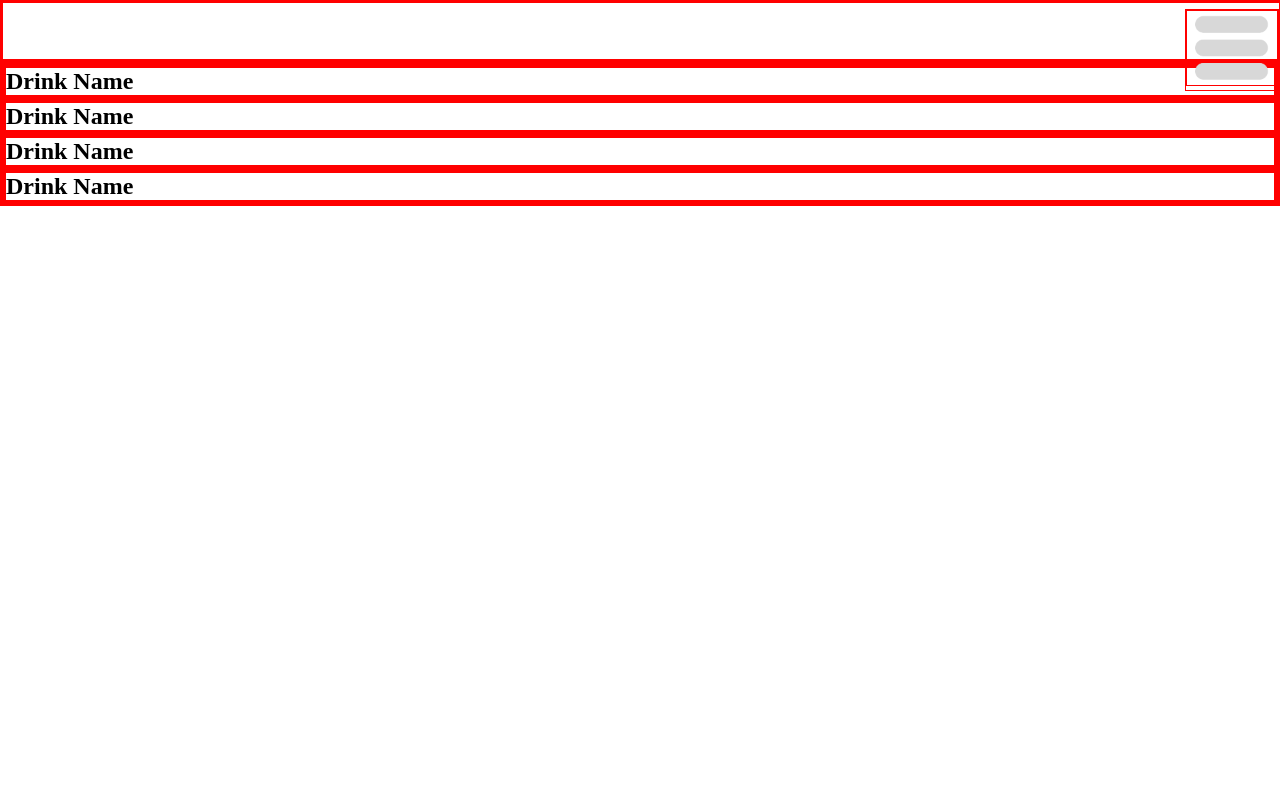
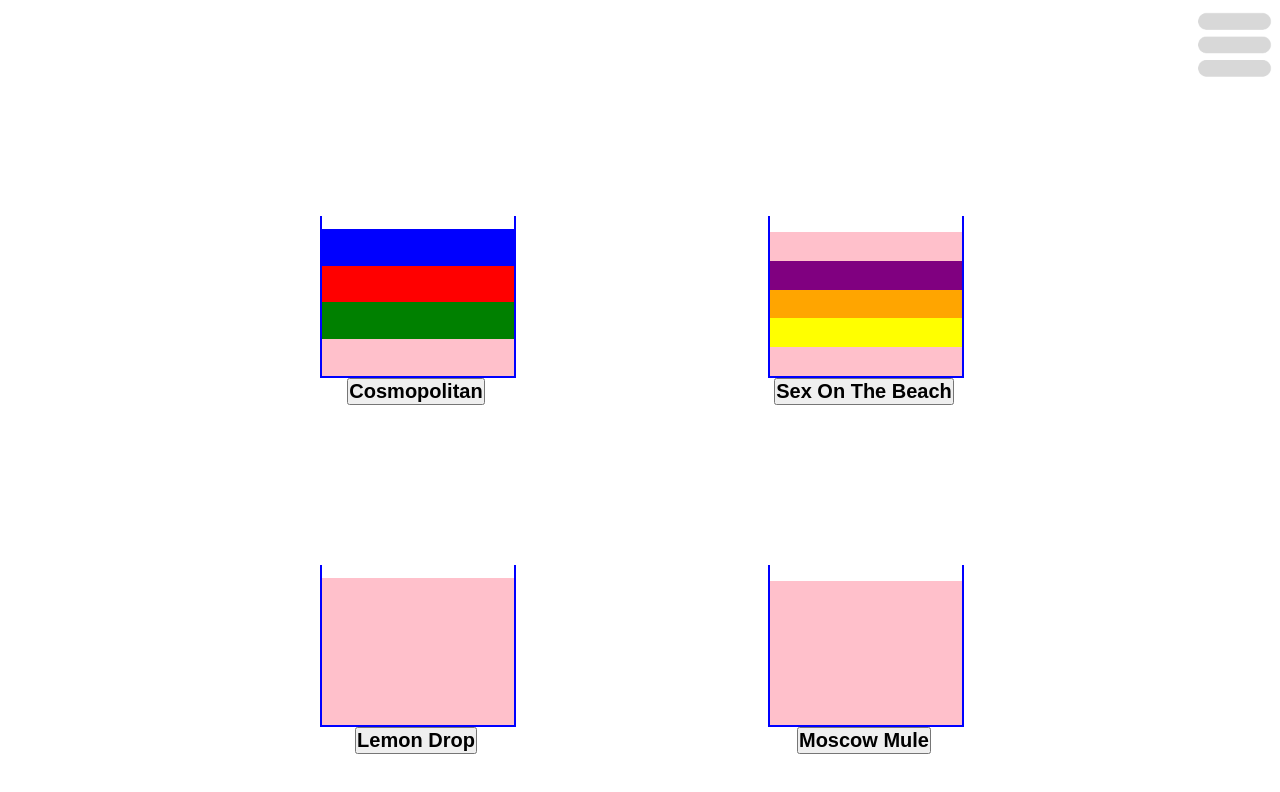
Before and after one commit to drewyox/drinksSite, a website built with webpack: page src/vodka.html in a window 1280 px wide. Built offline with nearby package versions, Linux system fonts and the light colour scheme.

Commit message:
start vodka site

```diff
--- a/src/index.js
+++ b/src/index.js
@@ -4,9 +4,11 @@ import $ from "jquery";
 
 $(document).ready(function(){
 
+// WHISKEY FUNCTIONS FOR ANIMATION CHANGES
 
 $(".button").click(function(){
     $(".back").show();
+    $(".ingrName").addClass("textShow");
     $(".ingredient1").addClass("fiveID1");
     $(".ingredient2").addClass("fiveID2");
     $(".ingredient3").addClass("fiveID3");
@@ -21,6 +23,7 @@ $(".button").click(function(){
   })
 $(".buttonMan").click(function(){
     $(".back").show();
+    $(".ingrName").addClass("textShow");
     $(".man-1").addClass("threeID1");
     $(".man-2").addClass("threeID2");
     $(".man-3").addClass("threeID3");
@@ -33,6 +36,7 @@ $(".buttonMan").click(function(){
   })
 $(".buttonSou").click(function(){
     $(".back").show();
+    $(".ingrName").addClass("textShow");
     $(".w-s1").addClass("threeID1");
     $(".w-s2").addClass("threeID2");
     $(".w-s3").addClass("threeID3");
@@ -45,6 +49,7 @@ $(".buttonSou").click(function(){
   })
 $(".buttonJ").click(function(){
     $(".back").show();
+    $(".ingrName").addClass("textShow");
     $(".m-j1").addClass("fiveID1");
     $(".m-j2").addClass("fiveID2");
     $(".m-j3").addClass("fiveID3");
--- a/src/sass/input.scss
+++ b/src/sass/input.scss
@@ -5,26 +5,28 @@
 @keyframes di {
   to{
     border-radius: 50%;
-    transform: translate(-9.5vw, -9vh);
+    transform: translate(10vw, 0vh);
     width: 60px;
     height: 60px;
-
+    z-index: 5;
   }
 }
 @keyframes di2 {
   to{
     border-radius: 50%;
-    transform: translate(0vw, -20vh);
+    transform: translate(10vw, 0vh);
     width: 60px;
     height: 60px;
+    z-index: 5;
   }
 }
 @keyframes di3 {
   to{
     border-radius: 50%;
-    transform: translate(9.5vw, -20.25vh);
+    transform: translate(10vw, 0vh);
     width: 60px;
     height: 60px;
+    z-index: 5;
   }
 }
 
@@ -35,10 +37,10 @@
   }
   to{
     border-radius: 50%;
-    transform: translate(-9vw, -2vh);
+    transform: translate(10vw,0vh);
     width: 60px;
     height: 60px;
-
+    z-index: 5;
 
   }
 }
@@ -48,9 +50,10 @@
   }
   to{
     border-radius: 50%;
-    transform: translate(-6vw, -13vh);
+    transform: translate(10vw, 0vh);
     width: 60px;
     height: 60px;
+    z-index: 5;
   }
 }
 @keyframes di35 {
@@ -59,9 +62,10 @@
   }
   to{
     border-radius: 50%;
-    transform: translate(0vw, -20vh);
+    transform: translate(10vw, 0vh);
     width: 60px;
     height: 60px;
+    z-index: 5;
   }
 }
 @keyframes di45 {
@@ -70,9 +74,10 @@
   }
   to{
     border-radius: 50%;
-    transform: translate(6vw, -21vh);
+    transform: translate(10vw, 0vh);
     width: 60px;
     height: 60px;
+    z-index: 5;
   }
 }
 @keyframes di55 {
@@ -81,9 +86,10 @@
   }
   to{
     border-radius: 50%;
-    transform: translate(9vw, -18vh);
+    transform: translate(10vw, 0Vh);
     width: 60px;
     height: 60px;
+    z-index: 5;
   }
 }
 
@@ -126,19 +132,53 @@
     transform: scale(1.3);
   }
 }
-
-@keyframes center {
-  to{
-  margin: auto;
-  transform: scale(1.2);
+@keyframes textShow{
+  20% {
+    opacity: 0;
+  }
+  to {
+    opacity: 1;
+    margin-right: -10vw;
+    margin-left: 60px;
+    margin-top: 30%;
+    margin-bottom: 50%;
+    padding-right: .5vw;
+    align-items: center;
+    text-align:right;
   }
 }
 
+.textShow{
+  animation: textShow 1s 1s forwards;
+}
+
+@keyframes center {
+  from{
+    margin-left: auto;
+    margin-right:auto;
+  }
+  to{
+  margin-left: auto;
+  margin-right:auto;
+  transform: scale(1.2);
+  justify-content: center;
+  animation-timing-function: linear;
+  }
+}
+
+@keyframes fadeIn {
+  from{
+    opacity: 0;
+  }
+  to {
+    opacity: 1;
+  }
+}
 
 *{
   margin: 0px;
   padding: 0px;
-  border: 1px solid red;
+  // border: 1px solid red;
 }
 .navBar{
   display: flex;
@@ -288,9 +328,10 @@
 }
 
 .rows{
+  animation: fadeIn .25s 0s forwards;
   margin: auto;
   margin-top: 20vh;
-  width: 30%;
+  width: 50%;
   height: 100%;
   display: flex;
   flex-direction: row;
@@ -310,30 +351,30 @@
 
 
 .fiveID1 {
-  animation: di5 1s 0s forwards;
+  animation: di5 1s 1s forwards;
 }
 .fiveID2 {
-  animation: di25 1s 0s forwards;
+  animation: di25 1s 1.2s forwards;
 }
 .fiveID3 {
-  animation: di35 1s 0s forwards;
+  animation: di35 1s 1.4s forwards;
 }
 .fiveID4 {
-  animation: di45 1s 0s forwards;
+  animation: di45 1s 1.6s forwards;
 }
 .fiveID5 {
-  animation: di55 1s 0s forwards;
+  animation: di55 1s 1.8s forwards;
 }
 
 
 .threeID1{
-  animation: di 1s 0s forwards;
+  animation: di 1s 1s forwards;
 }
 .threeID2{
-  animation: di2 1s 0s forwards;
+  animation: di2 1s 1.3s forwards;
 }
 .threeID3{
-  animation: di3 1s 0s forwards;
+  animation: di3 1s 1.6s forwards;
 }
 
 // CENTER
@@ -346,6 +387,11 @@
   animation: blowUp 1.5s .25s forwards;
 }
 
+.ingrName {
+  opacity: 0;
+  background-color: silver;
+  padding: 2px;
+}
 // .drink1W{
 //   display: flex;
 //   flex-direction: row;
@@ -354,11 +400,12 @@
 // }
 
 .drinkthumb{
+
   flex-direction: row;
   justify-content: center;
   align-items: center;
   text-align: center;
-  width: 10vw;
+  width: 15vw;
   height: 100%;
   font-size: 1.3vw;
   p{
@@ -422,7 +469,7 @@
   height: 30%;
   background-color: blue;
 }
-
+// WHISKEY DRINKS
 // MANHATTAN
 .man-1{
   width: 100%;
@@ -479,3 +526,88 @@
   margin-bottom: 5vw;
   display:none;
 }
+// VODKA DRINKS
+// COSMO
+.cosmo1{
+  width: 100%;
+  height: 23%;
+  background-color: blue;
+}
+.cosmo2{
+  width: 100%;
+  height: 23%;
+  background-color: red;
+}
+.cosmo3{
+  width: 100%;
+  height: 23%;
+  background-color: green;
+}
+.cosmo4{
+  width: 100%;
+  height: 23%;
+  background-color: pink;
+}
+// SEX ON THE Beach
+.sex1{
+  width: 100%;
+  height: 18%;
+  background-color: pink;
+}
+.sex2{
+  width: 100%;
+  height: 18%;
+  background-color: purple;
+}
+.sex3{
+  width: 100%;
+  height: 18%;
+  background-color: orange;
+}
+.sex4{
+  width: 100%;
+  height: 18%;
+  background-color: yellow;
+}
+.sex5{
+  width: 100%;
+  height: 18%;
+  background-color: pink;
+}
+// LEMON Drop
+.lemon-1{
+  width: 100%;
+  height: 23%;
+  background-color: pink;
+}
+.lemon-2{
+  width: 100%;
+  height: 23%;
+  background-color: pink;
+}
+.lemon-3{
+  width: 100%;
+  height: 23%;
+  background-color: pink;
+}
+.lemon-4{
+  width: 100%;
+  height: 23%;
+  background-color: pink;
+}
+// MOSCOW MULE
+.moscow1{
+  width: 100%;
+  height: 30%;
+  background-color: pink;
+}
+.moscow2{
+  width: 100%;
+  height: 30%;
+  background-color: pink;
+}
+.moscow3{
+  width: 100%;
+  height: 30%;
+  background-color: pink;
+}
--- a/src/vodka.html
+++ b/src/vodka.html
@@ -11,48 +11,101 @@
         <div class ="hide-show">
           <ul>
             <li><a href="index.html">Home</a></li>
-            <li><a href="whiskey.html">Whiskey</a></li>
+            <li><a href="whiskey.html">Vodka</a></li>
             <li><a href="tequila.html">Tequila</a></li>
             <li><a href="gin.html">Gin</a></li>
           </ul>
         </div>
       </div>
     </div>
+
     <div class="containerVodka">
+      <div class="drinksVodka">
+        <div class="rows" id="topRow">
+          <div class="drink1V drinkthumb">
+            <div class="cups">
+              <div class="cosmo1">
+                <p class="ingrName">Vodka, 2oz</p>
+              </div>
+              <div class="cosmo2">
+                <p class="ingrName">Lime Juice .5oz</p>
+              </div>
+              <div class="cosmo3">
+                <p class="ingrName">Triple Sec .5oz</p>
+              </div>
+              <div class="cosmo4">
+                <p class="ingrName">Cranberry Juice 1oz</p>
+              </div>
+            </div>
+            <button type="button" name="buttonCos" class="button"><h2>Cosmopolitan</h2></button>
+          </div>
 
-      <div class="drinksVodka">
-
-        <div id="drink1V">
-          <div class="drink1Images">
+          <div class="drink2V drinkthumb">
+            <div class="cups">
+              <div class="sex1">
+                <p class="ingrName">Vodka 1.5oz</p>
+              </div>
+              <div class="sex2">
+                <p class="ingrName">Peach Schnapps .75oz</p>
+              </div>
+              <div class="sex3">
+                <p class="ingrName">Chambord .5oz</p>
+              </div>
+              <div class="sex4">
+                <p class="ingrName">Cranberry Juice 2oz</p>
+              </div>
+              <div class="sex5">
+                <p class="ingrName">Orange or Pineapple Juice 2oz</p>
+              </div>
             </div>
             <p class="drinkInfo"></p>
-          <h2>Drink Name</h2>
+              <button type="button" name="buttonSou" class="buttonSex"> <h2>Sex On The Beach</h2></button>
+          </div>
         </div>
 
-        <div id="drink2V">
-          <div class="drink2Images">
+        <div class="rows" id="bottomRow">
+          <div class="drink3V drinkthumb">
+            <div class="cups">
+              <div class="lemon-1">
+                <p class="ingrName">Vodka 2oz</p>
+              </div>
+              <div class="lemon-2">
+                <p class="ingrName">Triple Sec 1oz</p>
+              </div>
+              <div class="lemon-3">
+                <p class="ingrName">Muddled Sugar Cube</p>
+              </div>
+              <div class="lemon-4">
+                <p class="ingrName">Lemon Juice 1oz</p>
+              </div>
             </div>
             <p class="drinkInfo"></p>
-          <h2>Drink Name</h2>
+            <button type="button" name="button" class="buttonMan"> <h2>Lemon Drop</h2></button>
           </div>
 
-        <div id="drink3V">
-          <div class="drink3Images">
+          <div class="drink4V drinkthumb">
+            <div class="cups">
+              <div class="moscow1">
+                <p class="ingrName">Vodka 2oz</p>
+              </div>
+              <div class="moscow2">
+                <p class="ingrName">Lime Juice 1oz</p>
+              </div>
+              <div class="moscow3">
+                <p class="ingrName">Ginger Beer</p>
+              </div>
             </div>
             <p class="drinkInfo"></p>
-          <h2>Drink Name</h2>
+            <button type="button" name="button" class="buttonMM"> <h2>Moscow Mule</h2></button>
+          </div>
         </div>
 
-        <div id="drink4V">
-          <div class="drink4Images">
+        <div class="back">
+          <a href="vodka.html" id="back-to-whiskey">Back to Vodka Cocktails</a>
         </div>
-          <p class="drinkInfo"></p>
-          <h2>Drink Name</h2>
+          <!-- <div class="drinkInfo">OLD FASHIONED
+          Lorem ipsum dolor sit amet, consectetur adipisicing elit, sed do eiusmod tempor incididunt ut l</div> -->
       </div>
-
-      </div>
-
-
     </div>
 
   </body>
```
Also changed, not shown: src/whiskey.html (+21 -20 lines). Lines whose indentation alone changed are shown as unchanged.
